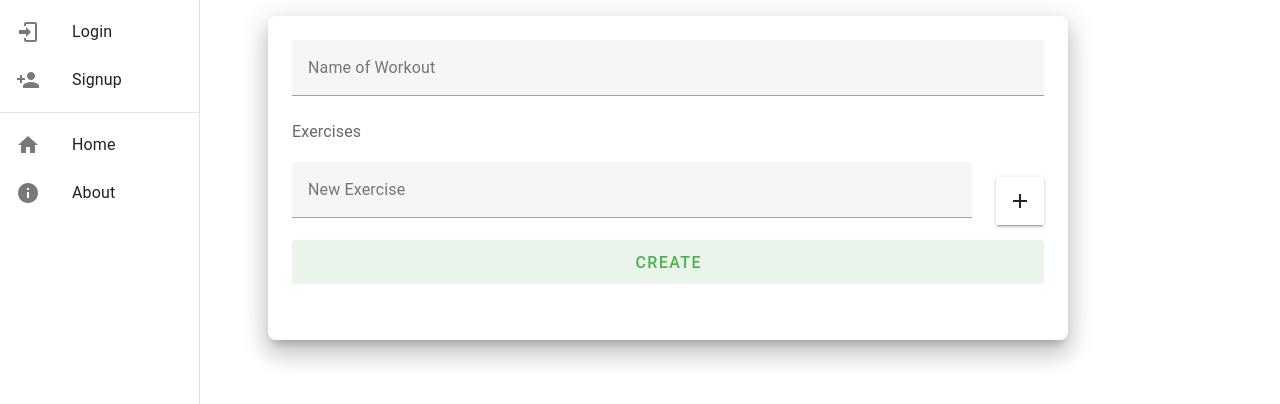
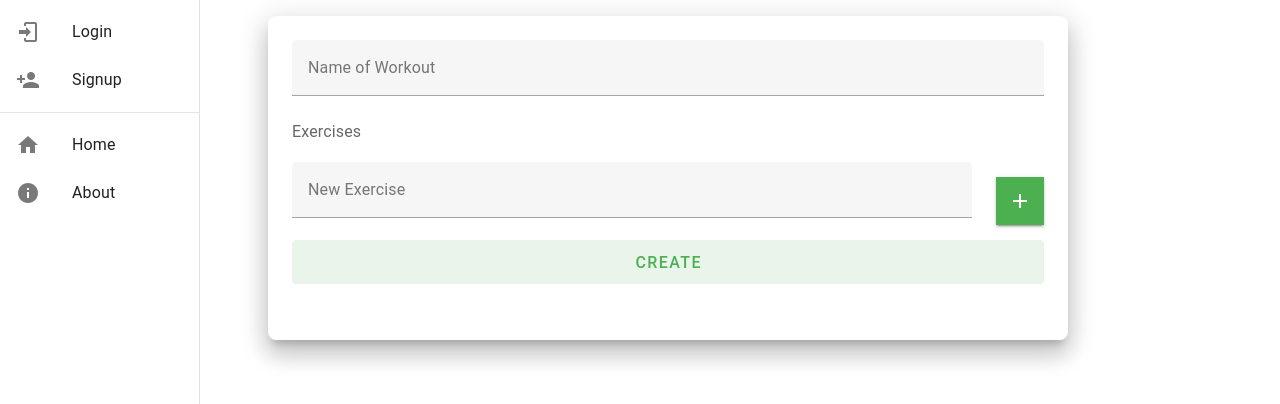
Before and after one commit to yeehaw114/COP4521-Project, a Vue app in the folder frontend/: page /workout/create in a window 1280 px wide. Shown: the top 404 px of the page. Built offline with nearby package versions, Linux system fonts and the light colour scheme.

Commit message:
updated colors

```diff
--- a/frontend/src/components/CreateWorkout.vue
+++ b/frontend/src/components/CreateWorkout.vue
@@ -63,7 +63,7 @@
         <v-text-field v-model="newExercise.name" label="New Exercise" outlined></v-text-field>
       </v-col>
       <v-col cols="auto">
-        <v-btn rounded="0" icon="mdi-plus" @click="appendExercise"></v-btn>
+        <v-btn rounded="0" color="green" icon="mdi-plus" @click="appendExercise"></v-btn>
       </v-col>
     </v-row>
     <v-btn class="mb-8" color="green" size="large" variant="tonal" @click="createWorkout" block
```
